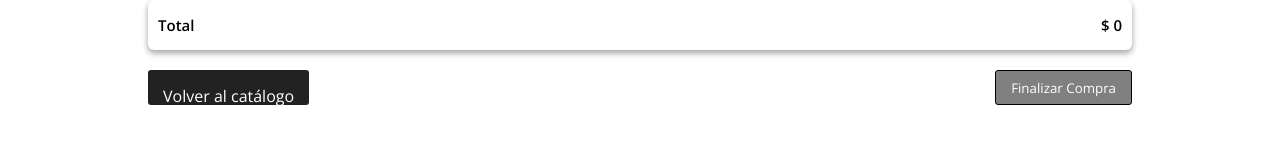
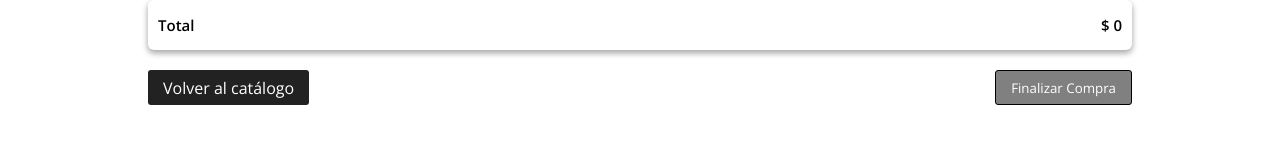
Before and after one commit to Getsuga743/enviopack-challenge-frontend, a React (Create React App) app: page /cart in a window 1280 px wide. Shown: the part 234-378 px from the top of the page. Built offline with nearby package versions, Linux system fonts and the light colour scheme.

Commit message:
feat(button): change in Button styles

```diff
--- a/src/components/ui/Button.js
+++ b/src/components/ui/Button.js
@@ -9,6 +9,10 @@ const ButtonSizes = {
 };
 
 const Button = styled.button`
+  display: flex;
+  justify-content: center;
+  align-items: center;
+  text-align: center;
   background-color: ${(props) =>
     props.disabled ? props.theme.colors.accent2 : props.theme.colors.primary};
   border-radius: 3px;
```
